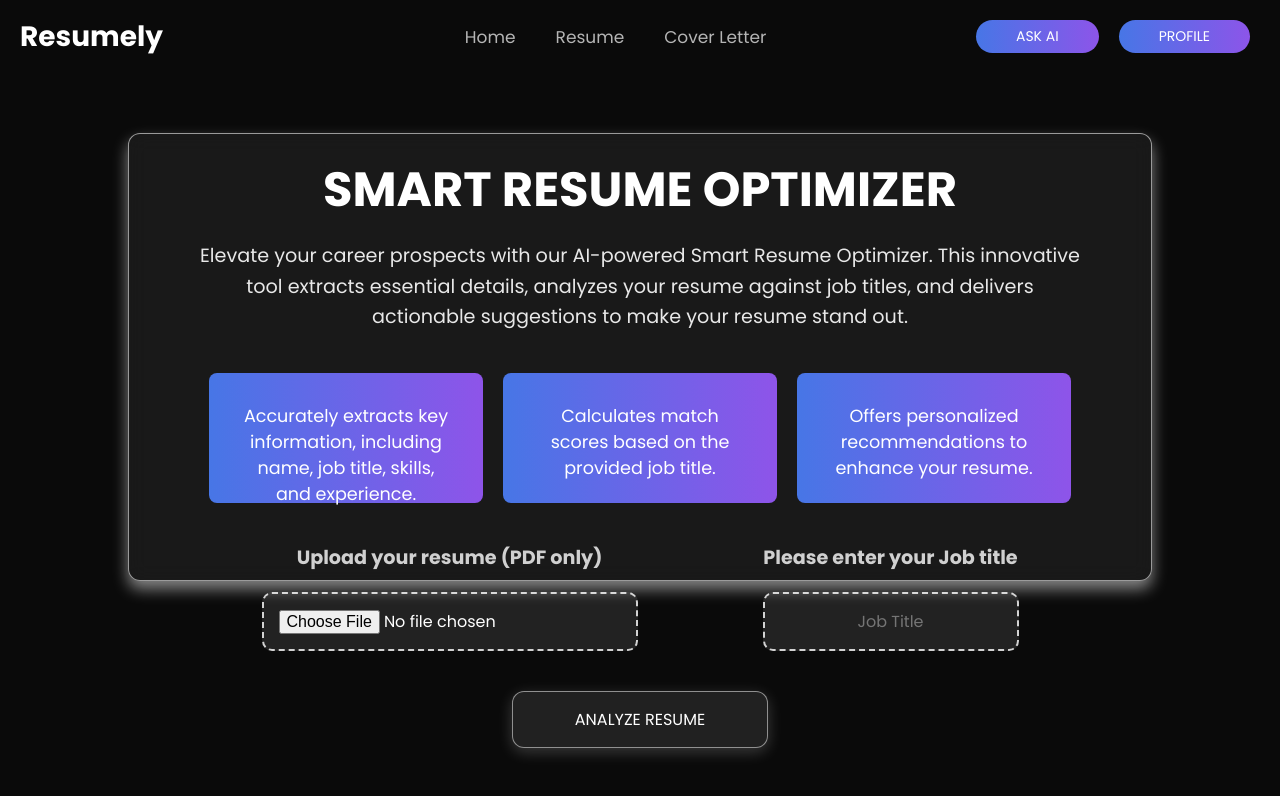
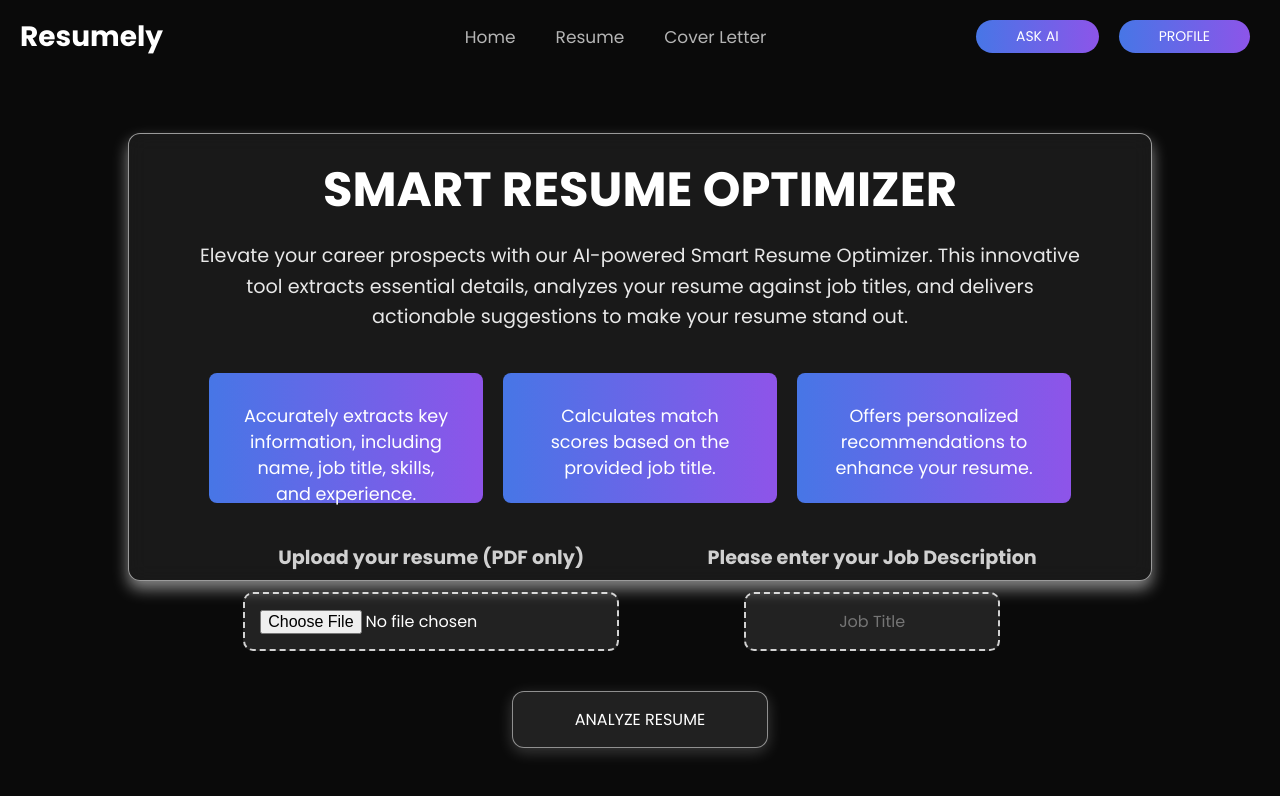
Before and after one commit to lakshya001-AI/Resumely, a React (Vite) app in the folder Frontend/: page /jdResumeAnalyzer in a window 1280 px wide. Shown: the top 796 px of the page. Built offline with nearby package versions, Linux system fonts and the light colour scheme; sample sign-in values are in the browser's storage.

Commit message:
commit changes

```diff
--- a/Frontend/src/Components/jdresumeAnalyzer.jsx
+++ b/Frontend/src/Components/jdresumeAnalyzer.jsx
@@ -238,7 +238,7 @@ function JDResumeAnalyzer() {
 
                   <div className={Style.labelAndInputBalancer}>
                     <label htmlFor="resume" className={Style.uploadLabel}>
-                      Please enter your Job title
+                      Please enter your Job Description
                     </label>
                     <input
                       type="text"
```
